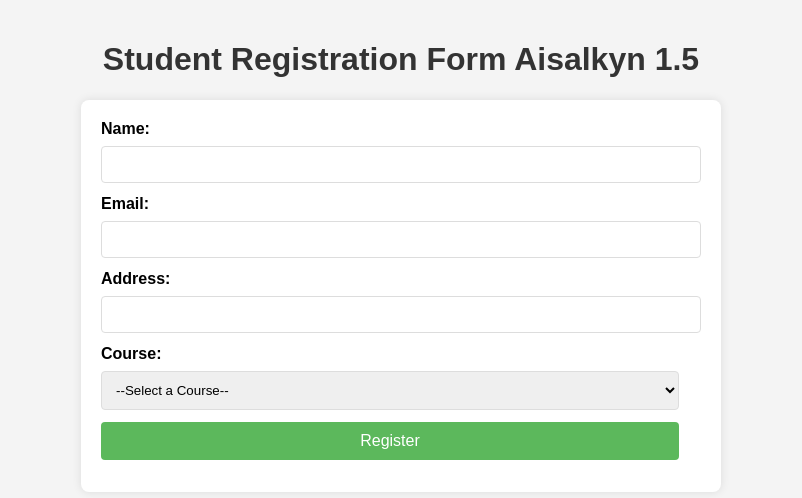
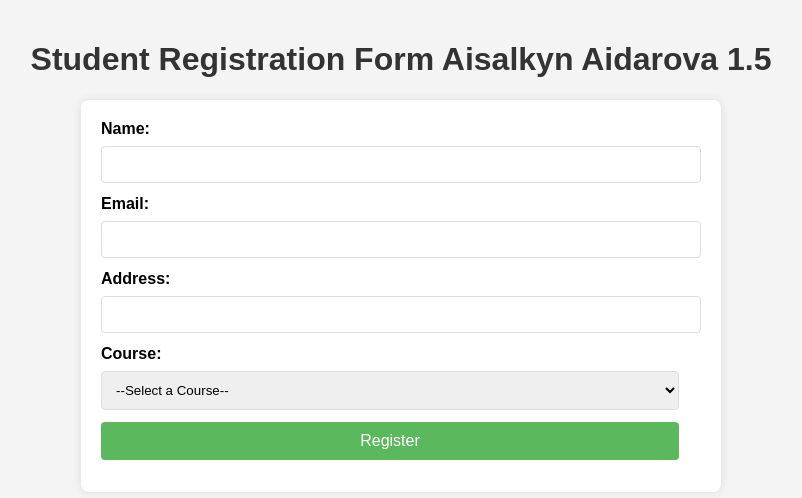
Before and after one commit to Aisalkyn85/StudentRegistrationForm, a website: page public/index.html in a window 1280 px wide. Shown: the whole page, without its empty margins (239-1041 px from the left). Drawn offline with Linux system fonts and the light colour scheme.

Commit message:
Update index.html

```diff
--- a/public/index.html
+++ b/public/index.html
@@ -52,7 +52,7 @@
     </style>
 </head>
 <body>
-    <h1>Student Registration Form Aisalkyn 1.5</h1>
+    <h1>Student Registration Form Aisalkyn Aidarova 1.5</h1>
     <form id="registrationForm">
         <label for="name">Name:</label>
         <input type="text" id="name" name="name" required>
```
